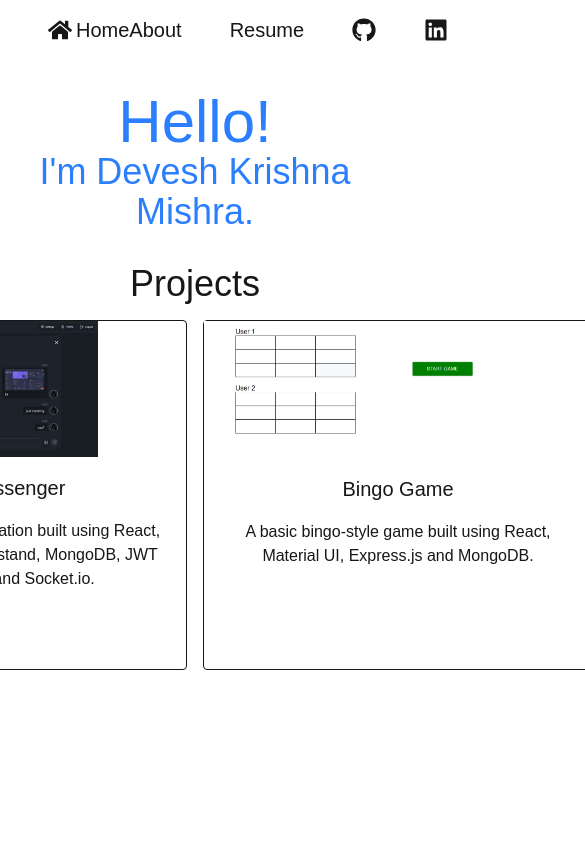
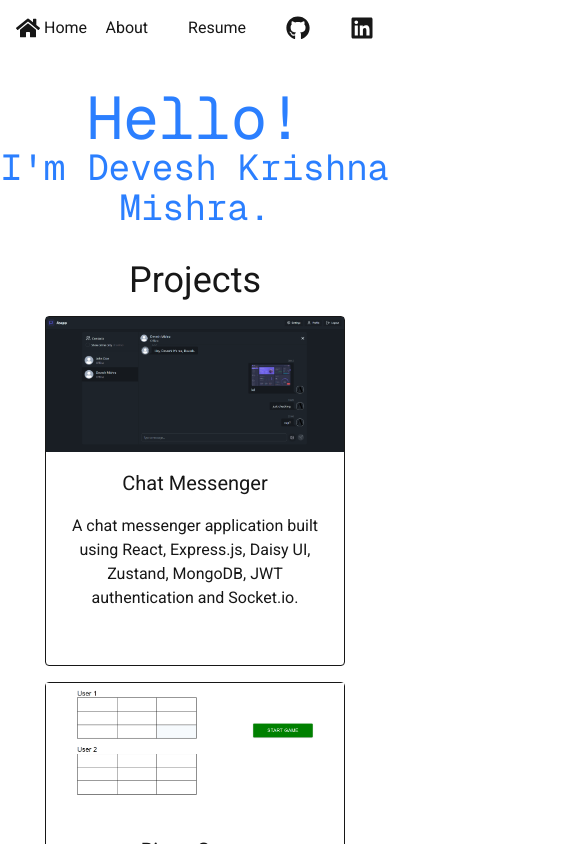
Before and after one commit to devesh-kmishra/nextjs-portfolio, a Next.js app: page / in a window 390 px wide. Shown: the top 844 px of the page, 585 px wide, since content can reach past the window. Built offline with nearby package versions, Linux system fonts and the light colour scheme.

Commit message:
updated for responsiveness

```diff
--- a/src/app/about/page.jsx
+++ b/src/app/about/page.jsx
@@ -9,7 +9,7 @@ export default function About() {
   return (
     <div className='text-center'>
       <h1 className={`${imperialScript.className} text-6xl`}>About Me</h1>
-      <div className='text-xl'>
+      <div className='text-xl m-4'>
         <p className='my-4'>
           I am passionate about software development and looking to start my
           career in this field.
--- a/src/app/layout.jsx
+++ b/src/app/layout.jsx
@@ -1,4 +1,4 @@
-import { Geist, Geist_Mono } from "next/font/google";
+import { Geist, Geist_Mono, Roboto } from "next/font/google";
 import "./globals.css";
 import Link from "next/link";
 import { FaHome, FaGithub, FaLinkedin } from "react-icons/fa";
@@ -10,6 +10,10 @@ const geistSans = Geist({
 
 const geistMono = Geist_Mono({
   variable: "--font-geist-mono",
+  subsets: ["latin"],
+});
+
+const roboto = Roboto({
   subsets: ["latin"],
 });
 
@@ -26,9 +30,9 @@ export default function RootLayout({ children }) {
   return (
     <html lang='en'>
       <body
-        className={`${geistSans.variable} ${geistMono.variable} antialiased`}
+        className={`${geistSans.variable} ${geistMono.variable} ${roboto.className} antialiased`}
       >
-        <div className='h-full flex items-center justify-between px-12 py-4 text-xl'>
+        <div className='h-full flex items-center justify-between px-4 lg:px-12 py-4 lg:text-xl'>
           <Link
             href='/'
             className='flex hover:scale-95 transition-all duration-100'
@@ -36,7 +40,7 @@ export default function RootLayout({ children }) {
             <FaHome className='text-2xl mr-1 self-center' />
             Home
           </Link>
-          <div className='flex gap-12'>
+          <div className='flex gap-10 lg:gap-12'>
             <Link
               href='/about'
               className='hover:scale-95 transition-all duration-100'
--- a/src/app/page.jsx
+++ b/src/app/page.jsx
@@ -4,16 +4,16 @@ import Link from "next/link";
 export default function Home() {
   return (
     <div className='text-center'>
-      <div className='my-8 text-blue-500'>
+      <div className='my-8 text-blue-500 font-[family-name:var(--font-geist-mono)]'>
         <div className='text-6xl'>Hello!</div>
         <div className='text-4xl'>I'm Devesh Krishna Mishra.</div>
       </div>
       <div className='my-4'>
         <div className='text-4xl'>Projects</div>
 
-        <div className='flex justify-center gap-4 m-4'>
+        <div className='lg:flex justify-center gap-4 w-[300px] lg:w-auto mx-auto my-4 lg:m-4'>
           <Link href='https://chat-messenger-cgvz.onrender.com' target='_blank'>
-            <div className='w-[100vw] md:w-[300px] h-[350px] border-1 rounded flex-col hover:scale-95 transition-all duration-200'>
+            <div className='w-[300px] h-[350px] border-1 rounded flex-col hover:scale-95 transition-all duration-200 mb-4'>
               <Image
                 src='/chat-messenger-screenshot.png'
                 alt='Chat Messenger Screenshot'
@@ -29,7 +29,7 @@ export default function Home() {
           </Link>
 
           <Link href='https://helioweb-bingo.vercel.app/' target='_blank'>
-            <div className='w-[100vw] md:w-[300px] h-[350px] border-1 rounded flex-col hover:scale-95 transition-all duration-200'>
+            <div className='w-[300px] h-[350px] border-1 rounded flex-col hover:scale-95 transition-all duration-200'>
               <Image
                 src='/bingo-game-screenshot.png'
                 alt='Bingo Game Screenshot'
```
